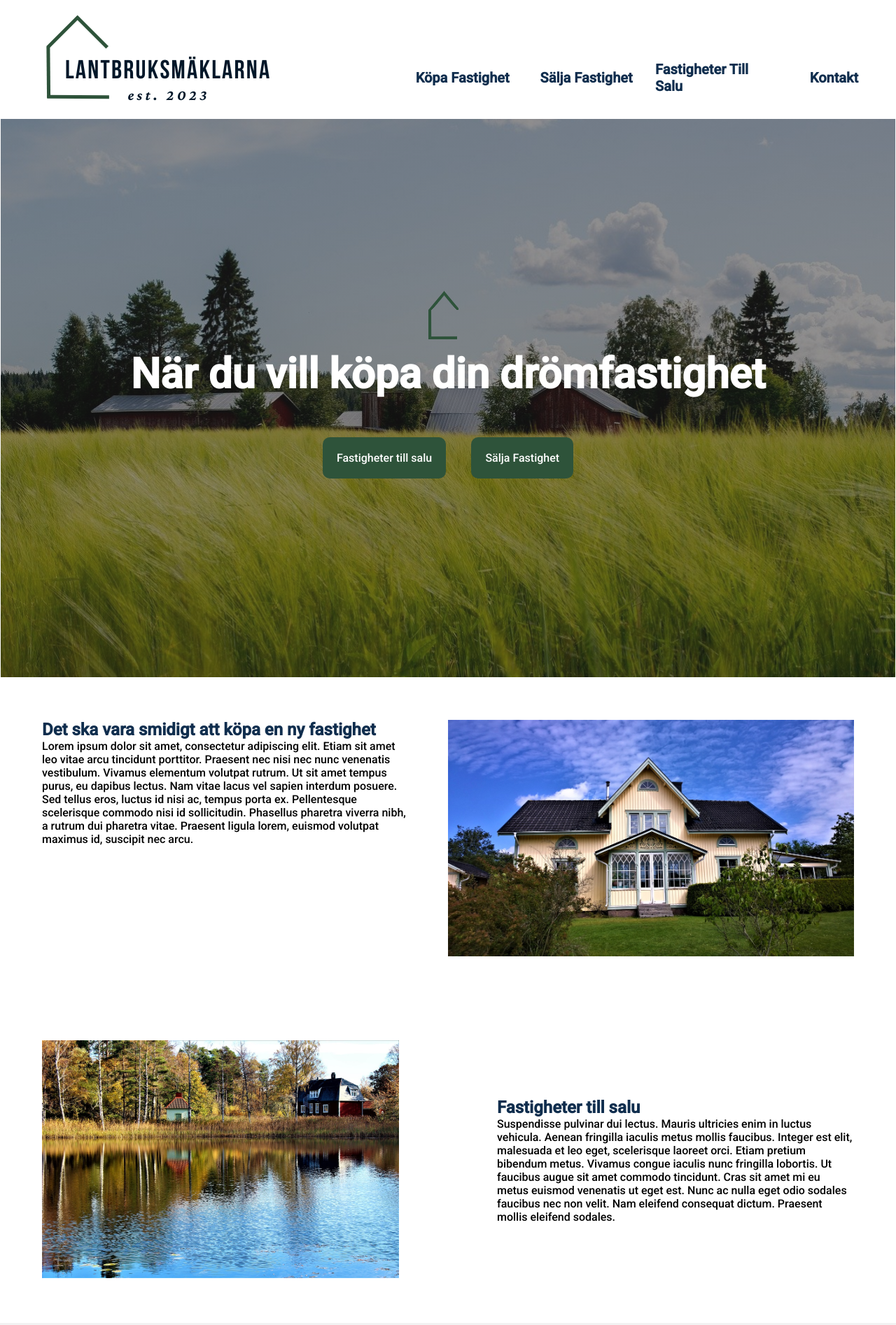
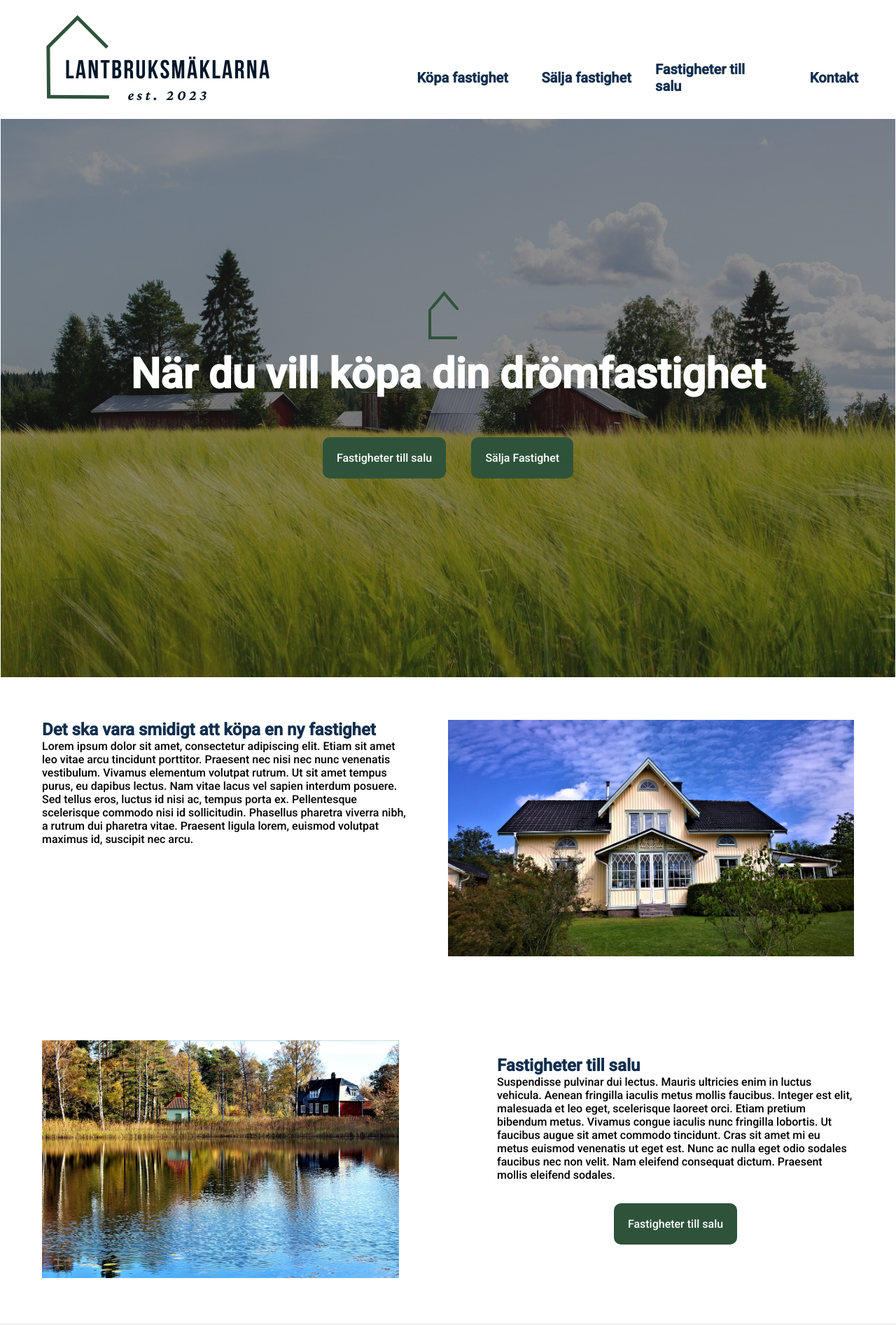
Before and after one commit to Lampinen89/grupp1, a plain HTML site: page buy.html in a window 1280 px wide. Shown: the top 1894 px of the page at 70% size. Drawn offline with Linux system fonts and the light colour scheme.

Commit message:
småändringar gjorda

```diff
--- a/buy.html
+++ b/buy.html
@@ -18,9 +18,9 @@
         <nav class="navigation-buy">
 
             <ul>
-                <li><a class="a-hover" href="buy.html">Köpa Fastighet</a></li>
-                <li><a class="a-hover" href="salja-fastigheter/salja-fastigheter.html">Sälja Fastighet</a></li>
-                <li><a class="a-hover" href="till-salu.html">Fastigheter Till Salu</a></li>
+                <li><a class="a-hover" href="buy.html">Köpa fastighet</a></li>
+                <li><a class="a-hover" href="salja-fastigheter/salja-fastigheter.html">Sälja fastighet</a></li>
+                <li><a class="a-hover" href="till-salu.html">Fastigheter till salu</a></li>
                 <li><a class="a-hover" href="contact.html">Kontakt</a></li>
             </ul>
         </nav>
@@ -49,8 +49,11 @@
         <div class="flex-column1"><img src="main-images/housewater.jpg" class="flex-pic" alt="Ett rött hus bortanför vatten">
         </div>
         <div class="flex-column2">
-            <h2><a class="section2-link" href="till-salu.html">Fastigheter till salu</a></h2>
+            <h2 class="h2">Fastigheter till salu</h2>
                 <p>Suspendisse pulvinar dui lectus. Mauris ultricies enim in luctus vehicula. Aenean fringilla iaculis metus mollis faucibus. Integer est elit, malesuada et leo eget, scelerisque laoreet orci. Etiam pretium bibendum metus. Vivamus congue iaculis nunc fringilla lobortis. Ut faucibus augue sit amet commodo tincidunt. Cras sit amet mi eu metus euismod venenatis ut eget est. Nunc ac nulla eget odio sodales faucibus nec non velit. Nam eleifend consequat dictum. Praesent mollis eleifend sodales.</p>
+                <section class="button-section">
+                    <a href="till-salu.html" class="button">Fastigheter till salu</a>
+                </section>
         </div>
 
     </section>
@@ -82,7 +85,7 @@
 
 	<div class="back-to-top">
 
-        <a class="back-to-top-a" href="#header-id">Tillbaka Till Toppen </a>
+        <a class="back-to-top-a" href="#header-id">Tillbaka till toppen </a>
 
       </div>
 
@@ -97,9 +100,9 @@
             <nav class="navigation footer__nav">
                 <ul class="footer__list">
                     <li><a href="index.html">Hem</a></li>
-                    <li><a href="buy.html">Köpa Fastighet</a></li>
-                    <li><a href="salja-fastigheter/salja-fastigheter.html">Sälja Fastighet</a></li>
-                    <li><a href="till-salu.html">Fastigheter Till Salu</a></li>
+                    <li><a href="buy.html">Köpa fastighet</a></li>
+                    <li><a href="salja-fastigheter/salja-fastigheter.html">Sälja fastighet</a></li>
+                    <li><a href="till-salu.html">Till salu</a></li>
                     <li><a href="contact.html">Kontakt</a></li>
                 </ul>
             </nav>
--- a/css/buy.css
+++ b/css/buy.css
@@ -76,12 +76,6 @@
     object-fit: contain;
 }
 
-.section2-link {
-    text-decoration: none;
-    color:var(--blue-bg-color);
-    font-family:var(--title-font);
-}
-
 .section3 {
     display:flex;
     justify-content: center;
@@ -112,3 +106,12 @@
     flex-direction: row;
     flex-wrap:wrap;
 }
+
+.back-to-top {
+    margin-top:0%;
+    background-color: var(--second-bg-color);
+}
+
+.footer {
+    margin:0%;
+}
```
